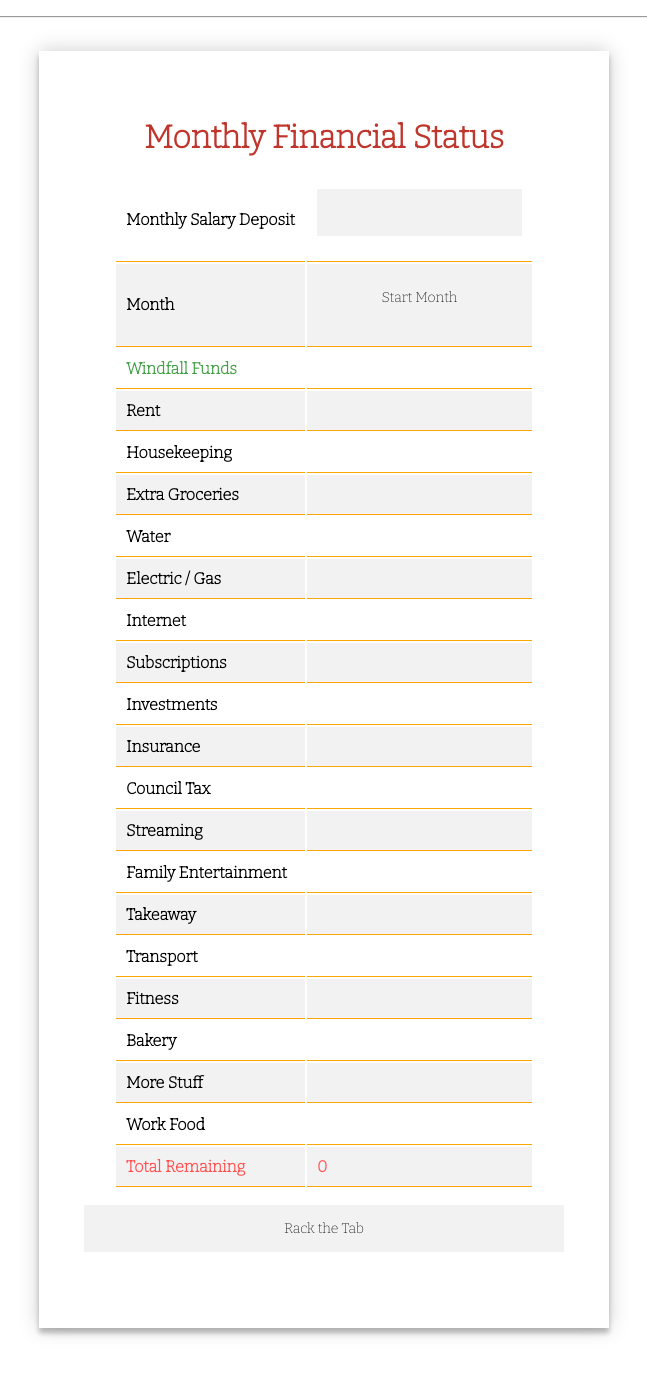
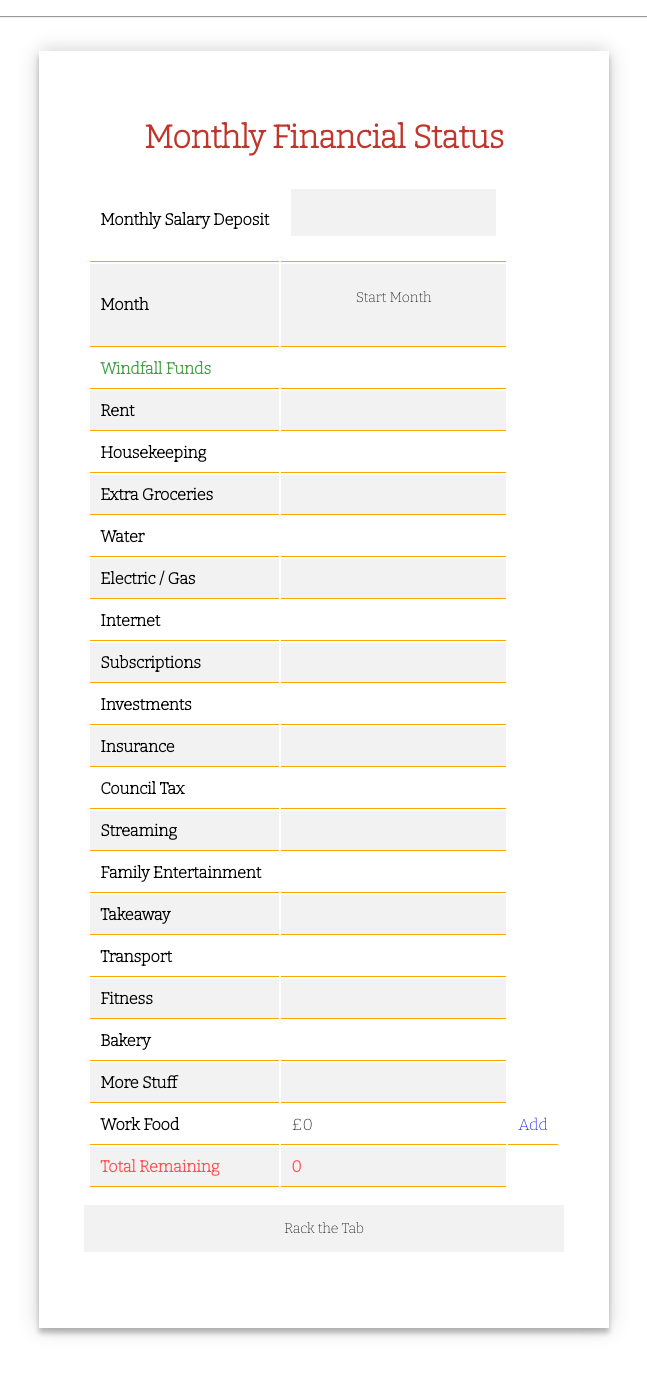
Before and after one commit to mrrichardasmith/family_vote, a Flask app: page /accounts in a window 1280 px wide. Shown: the part 212-1597 px from the top of the page, without its empty margins (316-963 px from the left). Run offline with Flask 2, Linux system fonts and the light colour scheme; the visitor is signed in with stand-in values (Sample User, id 1); data comes from the database, SQL or seed files in the repository; data that the repository does not hold is empty.

Commit message:
piped the workfood into the main account page

```diff
--- a/routes.py
+++ b/routes.py
@@ -196,12 +196,26 @@ def lifehacks():
 @app.route('/accounts', methods=['GET', 'POST'])
 @login_required
 def accounts():
+
   account = AccountForm()
   todayDate = datetime.now()
-  active = Account.query.filter(Account.month == todayDate.month).first()
+  active = Account.query.filter(Account.month == todayDate.month and Account.year == todayDate.year).first()
+
   if  request.method == 'GET':
+
     total = 0
     remaining = 0
+
+    current_food = Workfood.query.filter(Workfood.username == current_user.username
+                                         and Workfood.month == todayDate.month
+                                         and Workfood.year == todayDate.year).all()
+
+    grand_total = 0
+    if current_food != None:
+      for sum in current_food:
+        grand_total += sum.sum_food
+      print('Hello here is the grand total ' + str(grand_total))
+
     if active != None and active.rent != None:
       total += active.rent
     if active != None and active.housekeeping != None:
@@ -236,8 +250,8 @@ def accounts():
       total += active.bakery
     if active != None and active.shopping != None:
       total += active.shopping
-    if active != None and active.workfood != None:
-      total += active.workfood
+    if grand_total > 0:
+      total += grand_total
     if active != None and active.salary_deposit != None:
       remaining = active.salary_deposit - total
     if active != None and active.windfall != None:
@@ -245,7 +259,7 @@ def accounts():
       print(remaining)
 
 
-    return render_template('accounts.html', user=current_user, account=account, active=active, remaining=remaining)
+    return render_template('accounts.html', user=current_user, account=account, active=active, remaining=remaining, grand_total=grand_total)
 
   if request.method == 'POST':
     #extra grocery details
@@ -273,7 +287,6 @@ def accounts():
                             fitness=account.fitness.data,
                             bakery=account.bakery.data,
                             shopping=account.shopping.data,
-                            workfood=account.workfood.data,
                             username=current_user.username )
       db.session.add(new_account)
 
@@ -357,6 +370,13 @@ def workfood():
                                          and Workfood.month == todayDate.month
                                          and Workfood.year == todayDate.year).all()
 
+    grand_total = 0
+    if current_food != None:
+      for sum in current_food:
+        grand_total += sum.sum_food
+      print(grand_total)
+
+
     for food in current_food:
       if food.work_breakfast != None:
         sum_breakfast += food.work_breakfast
@@ -369,15 +389,6 @@ def workfood():
       if food.work_snacks_share != None:
         sum_snacks_share += food.work_snacks_share
 
-    sum_food = Workfood.query.filter(Workfood.username == current_user.username
-                                     and Workfood.month == todayDate.month
-                                     and Workfood.year == todayDate.year).all()
-
-    grand_total = 0
-    if sum_food != None:
-      for sum in sum_food:
-        grand_total += sum.sum_food
-      print(grand_total)
 
     return render_template('workfood.html',
                             foodform=foodform,
@@ -417,6 +428,8 @@ def workfood():
 
     db.session.add(new_workfood)
     db.session.commit()
+
+
 
     return redirect(url_for('workfood'))
 
--- a/static/style.css
+++ b/static/style.css
@@ -211,3 +211,7 @@ th, td {
 .red {
   color: #ff5252;
 }
+
+.noline {
+  text-decoration: none;
+}
--- a/templates/accounts.html
+++ b/templates/accounts.html
@@ -229,15 +229,17 @@
             <td>{{ active.shopping }}</td>
         </tr>
         {% endif %}
-        {% if active.workfood == None %}
+        {% if grand_total == 0 %}
         <tr>
-            <th>{{ account.workfood.label }}</th>
-            <td>{{ account.workfood }}</td>
+            <th>Work Food</th>
+            <td>£0</td>
+            <td><a class="noline" href="{{ url_for('workfood') }}">Add</a></td>
         </tr>
         {% else %}
         <tr>
             <th>Work Food</th>
-            <td>{{ active.workfood }}</td>
+            <td>{{ grand_total }}</td>
+            <td><a class="noline" href="{{ url_for('workfood') }}">details</a></td>
         </tr>
         {% endif %}
 
--- a/templates/workfood.html
+++ b/templates/workfood.html
@@ -50,7 +50,9 @@
             </tr>
         </table>
             <p>{{ foodform.submit() }}</p>
+            <p><a class="noline" href="{{ url_for('accounts') }}">Full Accounts Page</a></p>
     </form>
+
 </div>
 
 
```
